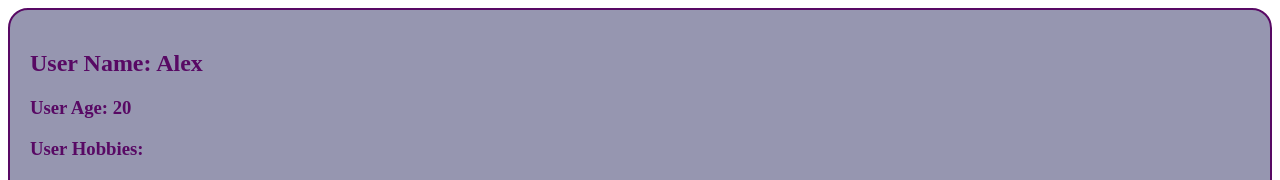
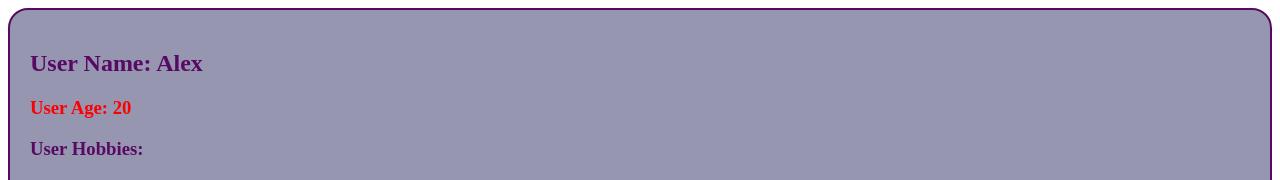
Before and after one commit to Fazel-Hosseinzadeh/learn_react, a React (Vite) app: page / in a window 1280 px wide. Shown: the top 180 px of the page. Built offline with nearby package versions, Linux system fonts and the light colour scheme.

Commit message:
Example for two word naming in CSS

```diff
--- a/src/components/Person.jsx
+++ b/src/components/Person.jsx
@@ -5,7 +5,7 @@ const Person = (props) => {
   return (
     <div className={stylse.card}>
       <h2>User Name:  {props.name}</h2>
-      <h3>User Age: {props.age}</h3>
+      <h3 className={stylse.textRed}>User Age: {props.age}</h3>
       <h3>User Hobbies:
       {props.hobbies.map(h =>(
         <ul key = {Math.random()}>
--- a/src/components/Person.module.css
+++ b/src/components/Person.module.css
@@ -5,3 +5,6 @@
   background-color: rgb(150, 150, 176);
   color: rgb(88, 9, 100);
 }
+.textRed{
+  color: red;
+}
```
